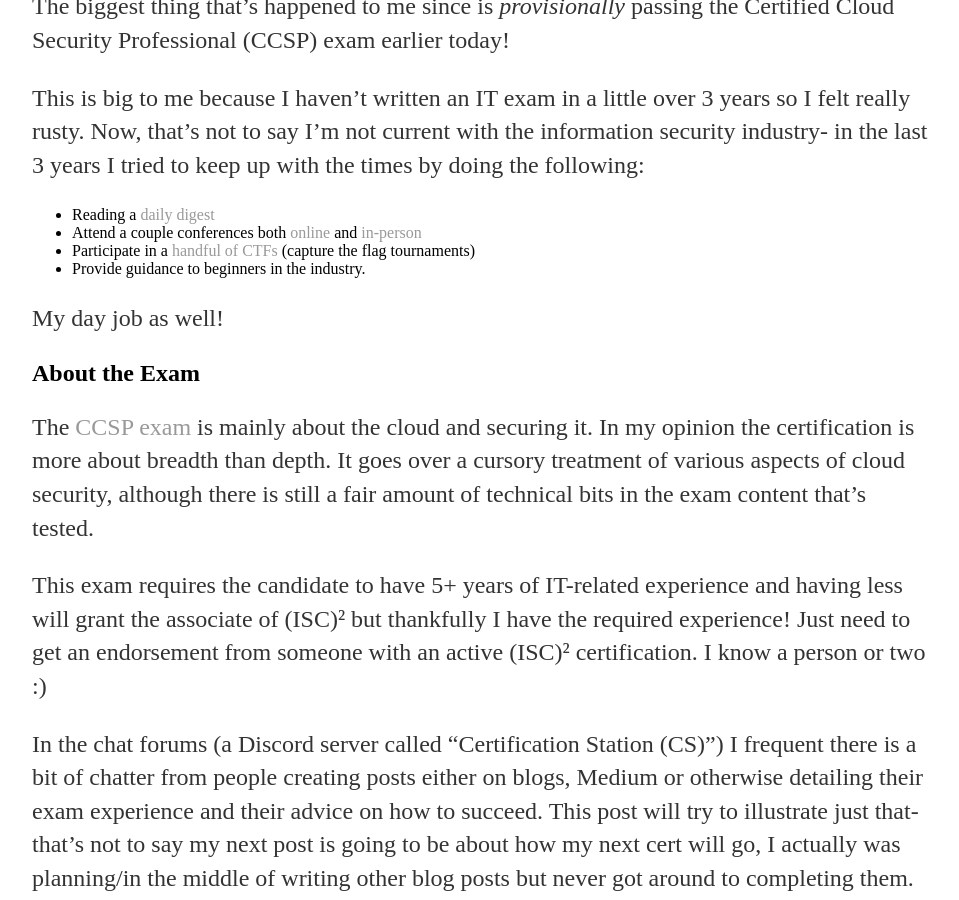
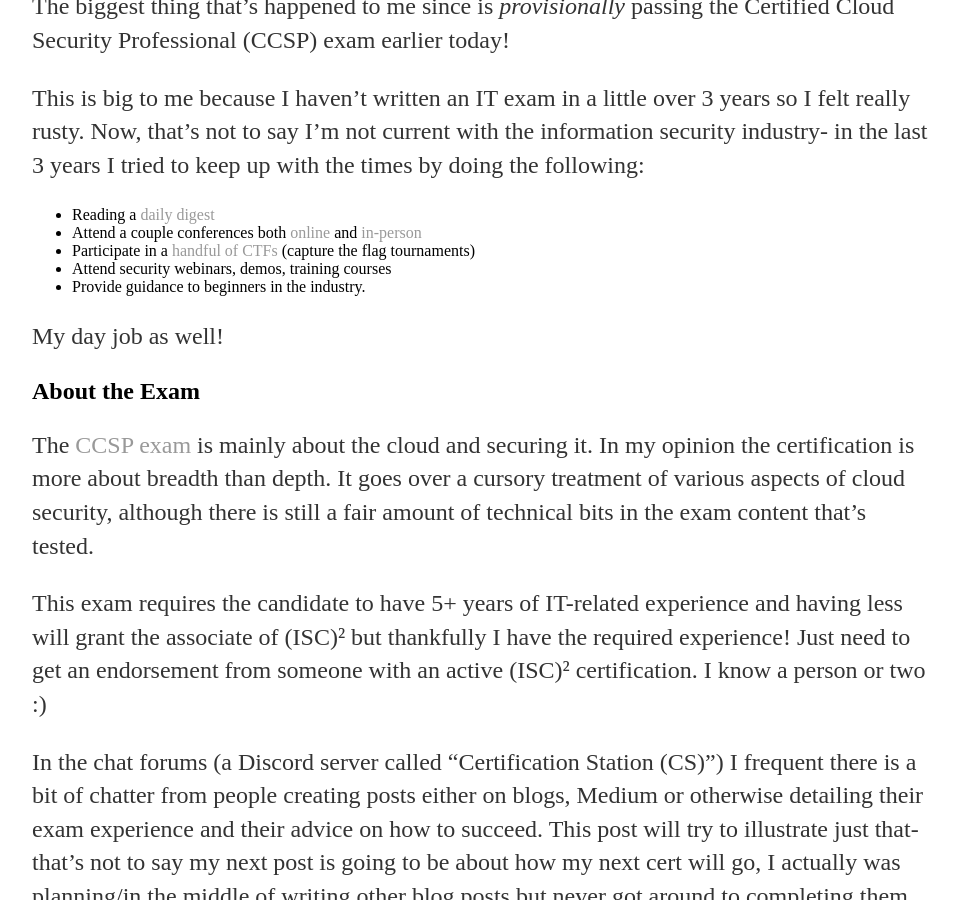
Before and after one commit to sle3man/sle3man.github.io, a Jekyll site: the page built from _posts/2021-08-30-Got-it.md, in a window 1280 px wide and 900 px high, scrolled down 547 px. Shown: the whole window, without its empty margins (160-1119 px from the left). Built offline with Jekyll 4.4.1, drawn with Linux system fonts in a browser that asks for light colours.

Commit message:
last edit i promise

```diff
--- a/_posts/2021-08-30-Got-it.md
+++ b/_posts/2021-08-30-Got-it.md
@@ -16,6 +16,7 @@
 - Reading a [daily digest](https://www.thecyberwire.com/newsletters/daily-briefing)
 - Attend a couple conferences both [online](https://hope.net/) and [in-person](https://layer8conference.com/)
 - Participate in a [handful](https://hakin9.org/hacky-easter/) [of](https://holidayhackchallenge.com/) [CTFs](https://www.tracelabs.org/) (capture the flag tournaments)
+- Attend security webinars, demos, training courses
 - Provide guidance to beginners in the industry.
 
 My day job as well!
```
